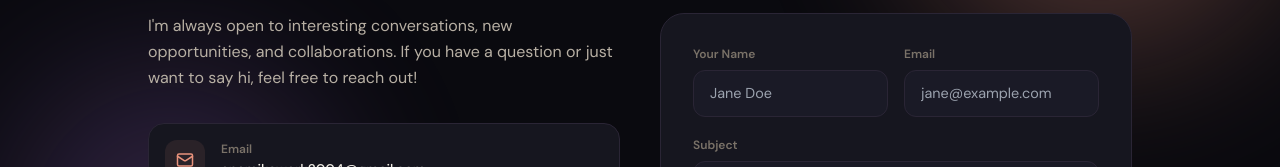
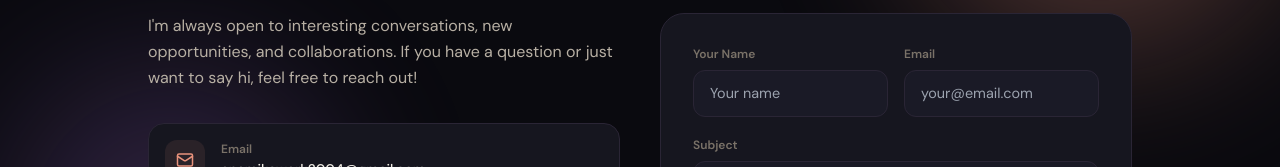
Before and after one commit to Anamika-K20/Portfolio, a React (Vite) app: page /contact in a window 1280 px wide. Shown: the part 325-492 px from the top of the page. Built offline with nearby package versions, Linux system fonts and the light colour scheme; a web font is replaced by a local one.

Commit message:
updated vercel analytics

```diff
--- a/package.json
+++ b/package.json
@@ -14,7 +14,8 @@
     "lucide-react": "^0.294.0",
     "react": "^18.2.0",
     "react-dom": "^18.2.0",
-    "react-router-dom": "^6.20.0"
+    "react-router-dom": "^6.20.0",
+    "@vercel/analytics": "^1.3.1"
   },
   "devDependencies": {
     "@types/node": "^20.10.0",
--- a/src/main.tsx
+++ b/src/main.tsx
@@ -1,6 +1,7 @@
 import React from "react";
 import ReactDOM from "react-dom/client";
 import { BrowserRouter as Router, Routes, Route } from "react-router-dom";
+import { Analytics } from "@vercel/analytics/react";
 import { ThemeProvider } from "./context/ThemeContext";
 import Home from "./pages/Home";
 import ProjectsPage from "./pages/ProjectsPage";
@@ -31,6 +32,7 @@ ReactDOM.createRoot(document.getElementById("root")!).render(
           <Route path="/research" element={<ResearchPage />} />
           <Route path="/about" element={<AboutPage />} />
           <Route path="/experience" element={<ExperiencePage />} />        </Routes>
+        <Analytics />
       </Router>
     </ThemeProvider>
   </React.StrictMode>,
--- a/src/pages/ContactPage.tsx
+++ b/src/pages/ContactPage.tsx
@@ -193,7 +193,7 @@ export default function ContactPage() {
                   name="name"
                   value={form.name}
                   onChange={handleChange}
-                  placeholder="Jane Doe"
+                  placeholder="Your name"
                   required
                   style={inputStyle}
                   onFocus={(e) => (e.target.style.borderColor = "var(--accent-color)")}
@@ -209,7 +209,7 @@ export default function ContactPage() {
                   name="email"
                   value={form.email}
                   onChange={handleChange}
-                  placeholder="jane@example.com"
+                  placeholder="your@email.com"
                   required
                   style={inputStyle}
                   onFocus={(e) => (e.target.style.borderColor = "var(--accent-color)")}
```
